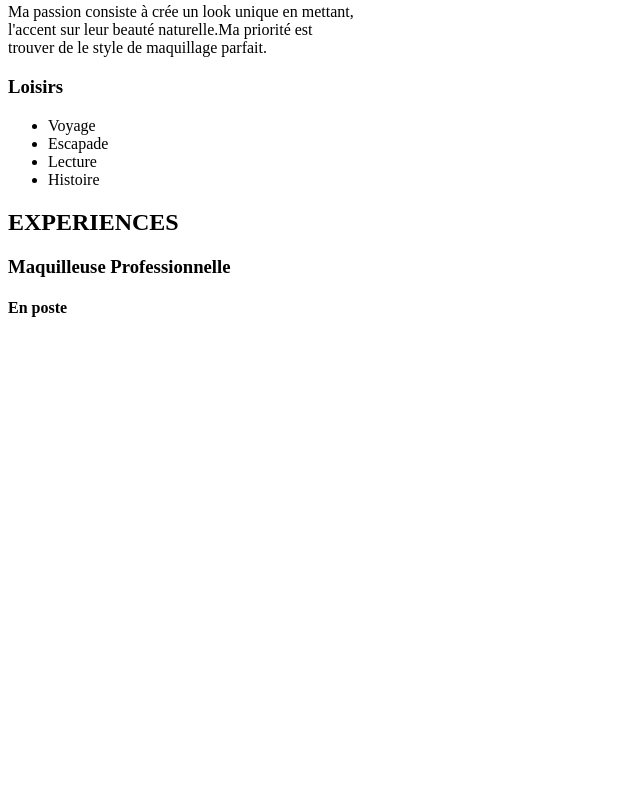
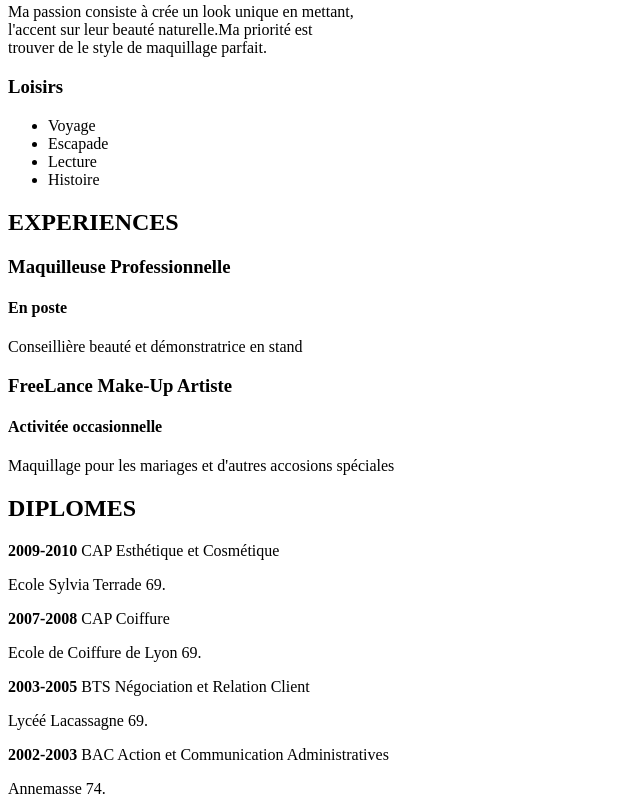
Before and after one commit to adjiwanou228/cv, a plain HTML site: page index.html in a window 1280 px wide. Shown: the part 405-1211 px from the top of the page, without its empty margins (0-640 px from the left). Before the commit the page ends 800 px from the top, so only its background shows below. Drawn offline with Linux system fonts and the light colour scheme.

```diff
--- a/index.html
+++ b/index.html
@@ -41,10 +41,22 @@
     <h2>EXPERIENCES</h2>
     <h3>Maquilleuse Professionnelle</h3>
     <h4>En poste</h4>
+    <p>Conseillière beauté et démonstratrice en stand</p>
+</section>
+<section>
 
+    <h3>FreeLance Make-Up Artiste</h3>
+    <h4>Activitée occasionnelle</h4>
+    <p>Maquillage pour les mariages et d'autres accosions spéciales</p>
+</section>
+<section>
+    <h2>DIPLOMES</h2>
+    <p> <strong>2009-2010</strong>     CAP Esthétique et Cosmétique</p> Ecole Sylvia Terrade 69.
+    <p> <strong>2007-2008 </strong>    CAP Coiffure</p> Ecole de Coiffure de Lyon 69.
+    <p> <strong>2003-2005</strong>     BTS Négociation et Relation Client</p> Lycéé Lacassagne  69.
+    <p> <strong>2002-2003</strong>     BAC Action et Communication Administratives</p> Annemasse 74.
+</section>
 
-
-</section>
 </main>
 
 
```
